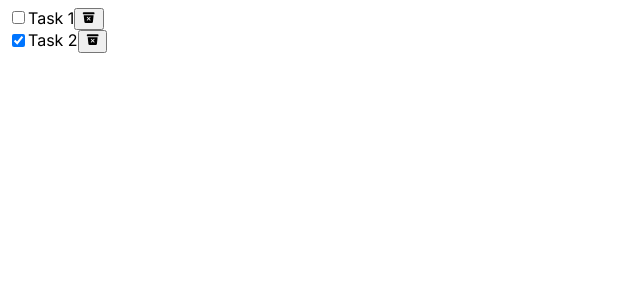
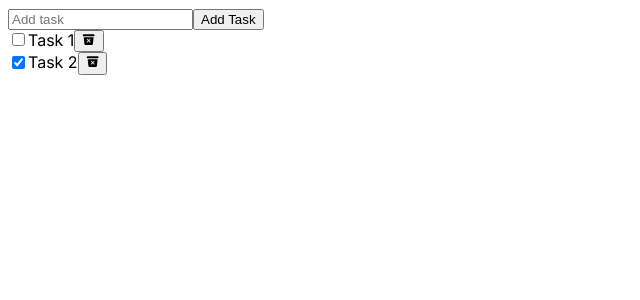
Before and after one commit to zkerkeb-class/todo-list-avanc-react-okabasele, a Next.js app: page / in a window 1280 px wide. Shown: the top 300 px of the page, without its empty margins (0-640 px from the left). Built offline with nearby package versions, Linux system fonts and the light colour scheme.

Commit message:
Add logic to app

```diff
--- a/src/app/page.tsx
+++ b/src/app/page.tsx
@@ -1,7 +1,10 @@
+"use client";
+import AddTask from "@/components/AddTask";
 import TaskList from "@/components/TaskList";
+import { useState } from "react";
 
 export default function Home() {
-  const tasks = [
+  const [todos, setTodos] = useState([
     {
       id: "1",
       title: "Task 1",
@@ -12,10 +15,35 @@ export default function Home() {
       title: "Task 2",
       completed: true,
     },
-  ];
+  ]);
+
+  const createTodo = (title: string) => {
+    setTodos([
+      ...todos,
+      {
+        id: String(todos.length + 1),
+        title,
+        completed: false,
+      },
+    ]);
+  }
+
+  const deleteTodo = (id: string) => {
+    setTodos(todos.filter((todo) => todo.id !== id));
+  }
+
+  const completeTodo = (id: string) => {
+    setTodos(
+      todos.map((todo) =>
+        todo.id === id ? { ...todo, completed: !todo.completed } : todo
+      )
+    );
+  }
+
   return (
     <section>
-      <TaskList tasks={tasks} />
+      <AddTask onAdd={createTodo}/>
+      <TaskList tasks={todos} onDelete={deleteTodo} onComplete={completeTodo} />
     </section>
   );
 }
--- /dev/null
+++ b/src/components/AddTask/index.tsx
@@ -0,0 +1,27 @@
+import { useState } from "react";
+
+type AddTaskProps = {
+    onAdd: (title: string) => void;
+  };
+
+  const AddTask = ({ onAdd }: AddTaskProps) => {
+    const [title, setTitle] = useState("");
+
+    const handleCreateTask = (e: React.FormEvent<HTMLFormElement>) => {
+      e.preventDefault();
+      onAdd(title);
+    };
+
+    return (
+      <form onSubmit={handleCreateTask}>
+        <input
+          type="text"
+          placeholder="Add task"
+          onChange={(e) => setTitle(e.target.value)}
+        />
+        <button type="submit">Add Task</button>
+      </form>
+    );
+  };
+
+  export default AddTask;
--- a/src/components/Task/index.tsx
+++ b/src/components/Task/index.tsx
@@ -2,12 +2,31 @@ import React from "react";
 import { ITask } from "@/interface/task";
 import { IoTrashBin } from "react-icons/io5";
 
-const Task = ({ id, title, completed }: ITask) => {
+type TaskProps = ITask & {
+  onComplete: (id: string) => void;
+  onDelete: (id: string) => void;
+};
+const Task = ({ id, title, completed, onComplete, onDelete }: TaskProps) => {
+
+  const handleDelete = (e: React.MouseEvent<HTMLButtonElement>) => {
+    e.preventDefault();
+    onDelete(id);
+  };
+  const handleComplete = (e: React.ChangeEvent<HTMLInputElement>) => {
+    e.preventDefault();
+    onComplete(id);
+  };
+
   return (
     <div key={id}>
-      <input type="checkbox" defaultChecked={completed} />
+      <input
+        type="checkbox"
+        checked={completed}
+        onChange={(e) => handleComplete(e)}
+      />
       {title}
-      <button>
+      <button
+      onClick={(e)=>handleDelete(e)}>
         <IoTrashBin />
       </button>
     </div>
--- a/src/components/TaskList/index.tsx
+++ b/src/components/TaskList/index.tsx
@@ -1,20 +1,22 @@
-import { ITask } from '@/interface/task'
-import React from 'react'
-import Task from '../Task'
+import { ITask } from "@/interface/task";
+import React from "react";
+import Task from "../Task";
 
 type TaskListProps = {
-    tasks: ITask[]
-}
-const TaskList = ({tasks}:TaskListProps) => {
+  tasks: ITask[];
+  onDelete: (id: string) => void;
+  onComplete: (id: string) => void;
+};
+const TaskList = ({ tasks, onDelete, onComplete }: TaskListProps) => {
   return (
     <div>
       {tasks.map((task) => (
         <div key={task.id}>
-          <Task {...task} />
+          <Task {...task} onComplete={onComplete} onDelete={onDelete}  />
         </div>
       ))}
     </div>
-  )
-}
+  );
+};
 
-export default TaskList
+export default TaskList;
```
